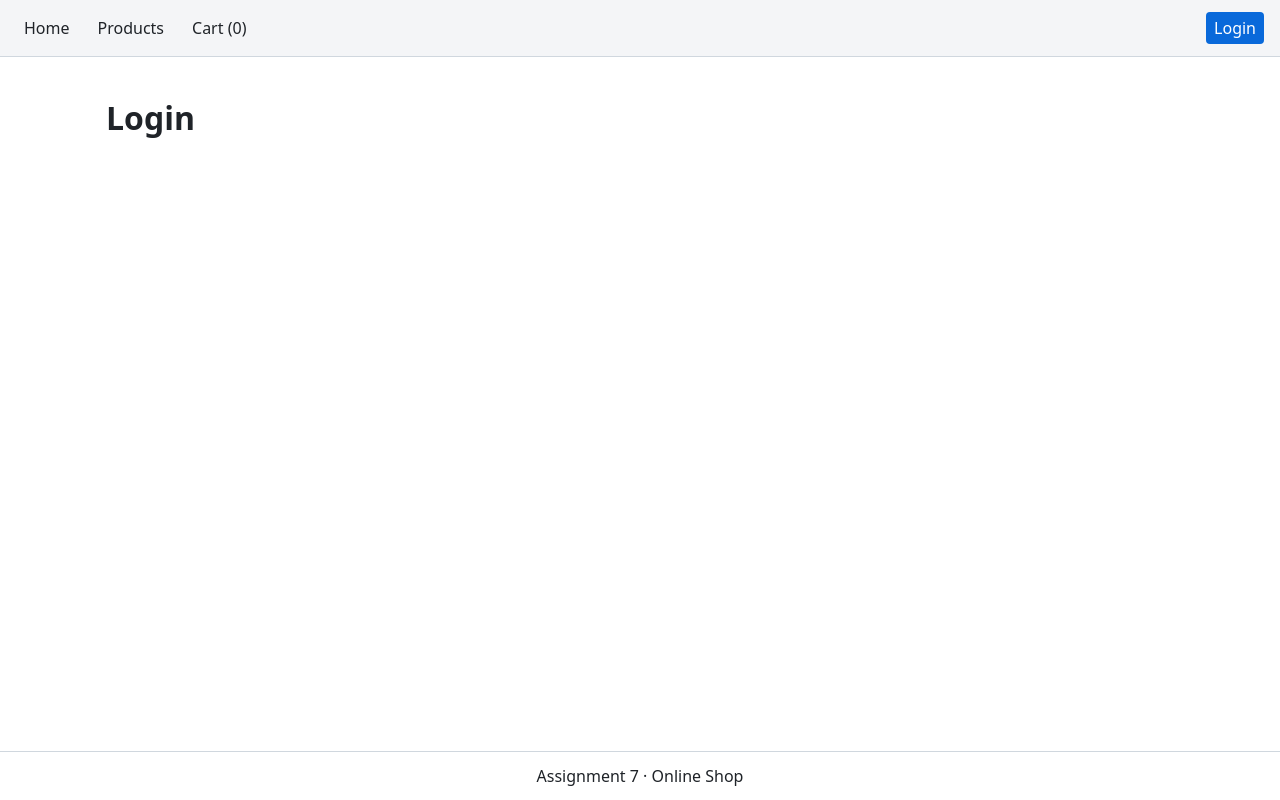
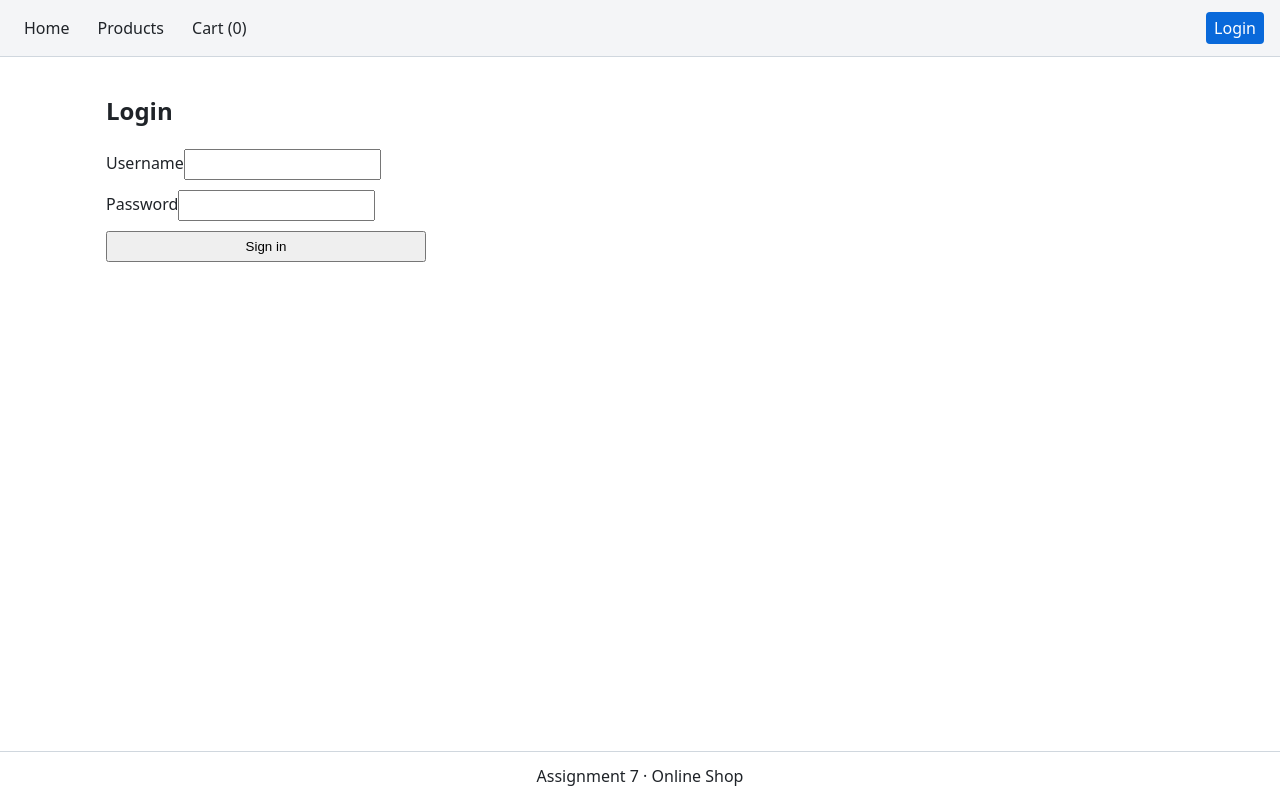
Before and after one commit to cihaduzumcu/assignment7, a React (Vite) app in the folder assignment7/: page /login in a window 1280 px wide. Built offline with nearby package versions, Linux system fonts and the light colour scheme.

Commit message:
Added login page and protect the cart route.

```diff
--- a/assignment7/src/App.jsx
+++ b/assignment7/src/App.jsx
@@ -1,5 +1,6 @@
 import { Route, Routes } from "react-router";
 import Layout from "./components/Layout.jsx";
+import ProtectedRoute from "./components/ProtectedRoute.jsx";
 import Home from "./pages/Home.jsx";
 import ProductList from "./pages/ProductList.jsx";
 import ProductDetail from "./pages/ProductDetail.jsx";
@@ -15,7 +16,14 @@ function App() {
           <Route index element={<ProductList />} />
           <Route path=":id" element={<ProductDetail />} />
         </Route>
-        <Route path="cart" element={<Cart />} />
+        <Route
+          path="cart"
+          element={
+            <ProtectedRoute>
+              <Cart />
+            </ProtectedRoute>
+          }
+        />
         <Route path="login" element={<Login />} />
       </Route>
     </Routes>
--- a/assignment7/src/components/NavBar.jsx
+++ b/assignment7/src/components/NavBar.jsx
@@ -1,7 +1,9 @@
 import { NavLink } from "react-router";
+import { useAuth } from "../context/AuthContext.jsx";
 import { selectItemCount, useCartStore } from "../store/cartStore.js";
 
 function NavBar() {
+  const { user, logOut } = useAuth();
   const itemCount = useCartStore(selectItemCount);
 
   return (
@@ -15,7 +17,16 @@ function NavBar() {
         <NavLink to="/cart">Cart ({itemCount})</NavLink>
       </nav>
       <div className="nav-actions">
-        <NavLink to="/login">Login</NavLink>
+        {user ? (
+          <>
+            <span>{user.username}</span>
+            <button type="button" onClick={logOut}>
+              Logout
+            </button>
+          </>
+        ) : (
+          <NavLink to="/login">Login</NavLink>
+        )}
       </div>
     </header>
   );
--- /dev/null
+++ b/assignment7/src/components/ProtectedRoute.jsx
@@ -0,0 +1,15 @@
+import { Navigate, useLocation } from "react-router";
+import { useAuth } from "../context/AuthContext.jsx";
+
+function ProtectedRoute({ children }) {
+  const { user } = useAuth();
+  const location = useLocation();
+
+  if (!user) {
+    return <Navigate to="/login" replace state={{ from: location }} />;
+  }
+
+  return children;
+}
+
+export default ProtectedRoute;
--- a/assignment7/src/pages/Login.jsx
+++ b/assignment7/src/pages/Login.jsx
@@ -1,5 +1,71 @@
+import { useState } from "react";
+import { useLocation, useNavigate } from "react-router";
+import { login } from "../api/authApi.js";
+import { useAuth } from "../context/AuthContext.jsx";
+
 function Login() {
-  return <h1>Login</h1>;
+  const [username, setUsername] = useState("");
+  const [password, setPassword] = useState("");
+  const [isLoading, setIsLoading] = useState(false);
+  const [error, setError] = useState(null);
+
+  const { user, logIn } = useAuth();
+  const navigate = useNavigate();
+  const location = useLocation();
+
+  const from = location.state?.from;
+  const redirectTo = from ? `${from.pathname}${from.search}` : "/";
+
+  async function handleSubmit(event) {
+    event.preventDefault();
+    setIsLoading(true);
+    setError(null);
+
+    try {
+      const loggedInUser = await login(username, password);
+      logIn(loggedInUser);
+      navigate(redirectTo, { replace: true });
+    } catch (err) {
+      setError(err.message);
+      setIsLoading(false);
+    }
+  }
+
+  if (user) {
+    return <p className="status">You are signed in as {user.username}.</p>;
+  }
+
+  return (
+    <section>
+      <h1>Login</h1>
+      <form className="login-form" onSubmit={handleSubmit}>
+        <label>
+          Username
+          <input
+            type="text"
+            value={username}
+            onChange={(event) => setUsername(event.target.value)}
+            autoComplete="username"
+            required
+          />
+        </label>
+        <label>
+          Password
+          <input
+            type="password"
+            value={password}
+            onChange={(event) => setPassword(event.target.value)}
+            autoComplete="current-password"
+            required
+          />
+        </label>
+        <button type="submit" disabled={isLoading}>
+          {isLoading ? "Signing in..." : "Sign in"}
+        </button>
+        {error && <p className="error">{error}</p>}
+      </form>
+    </section>
+  );
 }
 
 export default Login;
```
